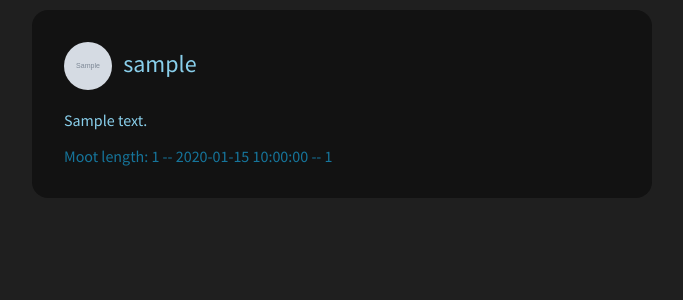
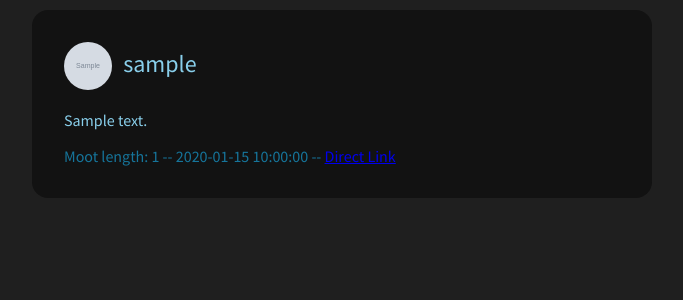
Before and after one commit to vcokltfre/moot, a Python web app: template templates/user.html in a window 1280 px wide. Shown: the part 76-376 px from the top of the page, without its empty margins (298-981 px from the left). Run offline with Jinja, Linux system fonts and the light colour scheme; the template is opened without the code that fills it: most values are stand-ins (such as "Sample title", 1, 10 or a date in 2020); grey boxes marked "Sample" are stand-in pictures.

Commit message:
chore: change direct link

```diff
--- a/templates/moot.html
+++ b/templates/moot.html
@@ -14,7 +14,7 @@
     {% endautoescape %}
   </p>
   <p class="length">
-    Moot length: {{ moot.moot.content|length }} -- {{ moot.moot.human_time }} -- {{ moot.moot.id }}
+    Moot length: {{ moot.moot.content|length }} -- {{ moot.moot.human_time }} -- <span><a href="/moots/{{ moot.moot.id }}">Direct Link</a></span>
   </p>
 </div>
 {% endmacro %}
```
